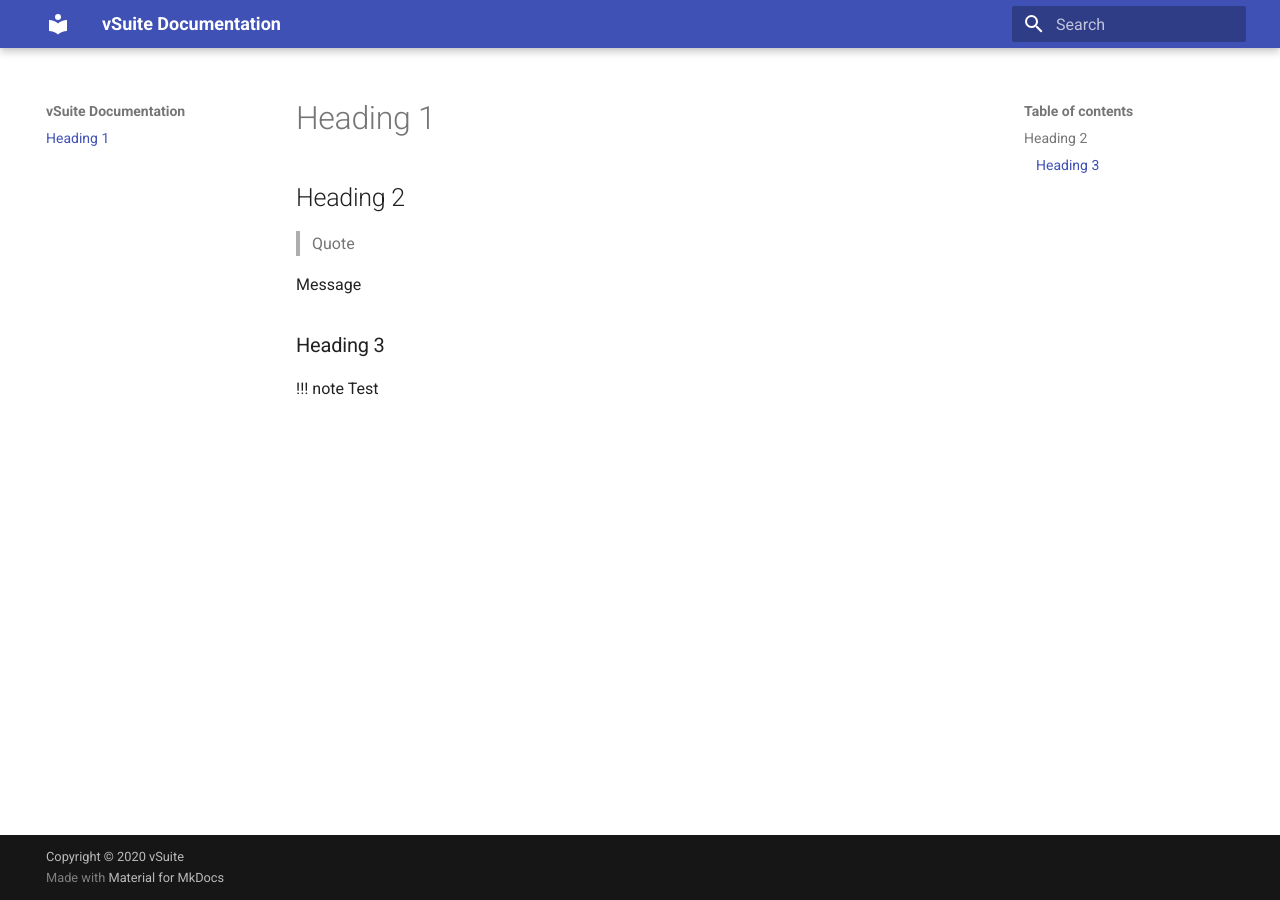
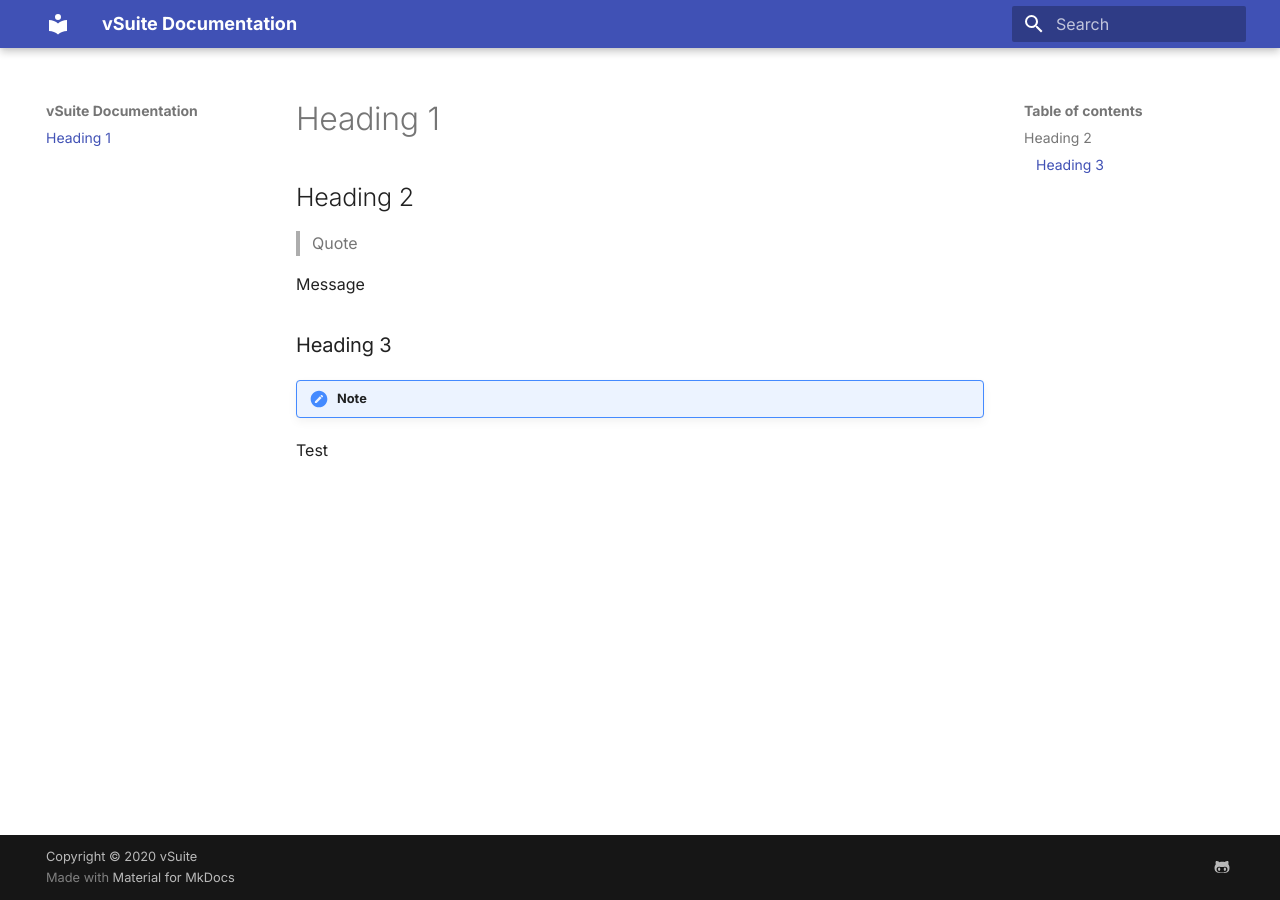
Before and after one commit to vServerSuite/vDocumentation, an MkDocs documentation site: the page built from docs/index.md, in a window 1280 px wide. Built offline with MkDocs 1.6.1 and Material for MkDocs 9.7.7, drawn with Linux system fonts in a browser that asks for light colours.

Commit message:
Update mkdocs.yml

```diff
--- a/mkdocs.yml
+++ b/mkdocs.yml
@@ -8,3 +8,24 @@ copyright: Copyright &copy; 2020 vSuite
 
 theme:
   name: material
+  language: en
+  palette:
+    primary: '#101d2d'
+    accent: '#2174ea'
+  font:
+    text: Inter
+    code: Fira Code
+
+# Extras
+extra:
+  social:
+    - icon: fontawesome/brands/github-alt
+      link: https://github.com/vServerSuite
+
+# Extensions
+markdown_extensions:
+  - admonition
+  - codehilite:
+      guess_lang: false
+  - toc:
+      permalink: true
```
